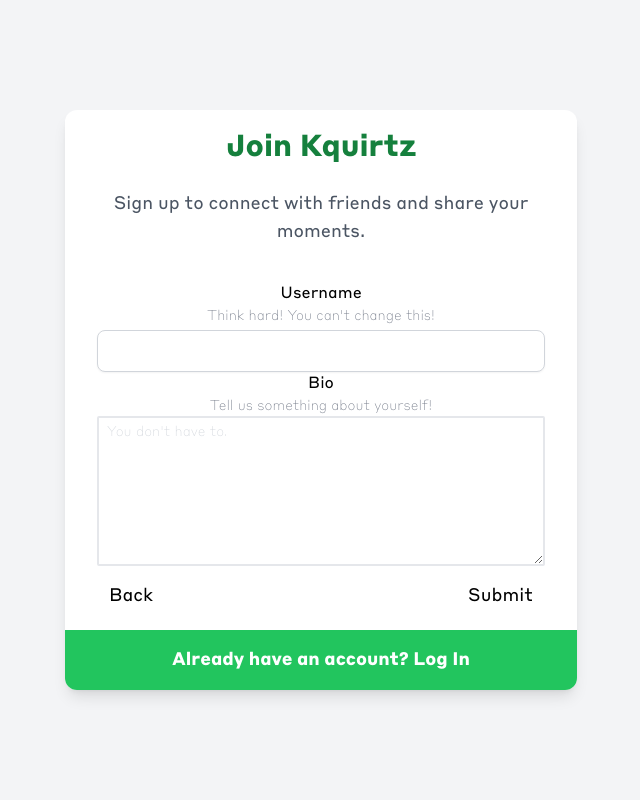
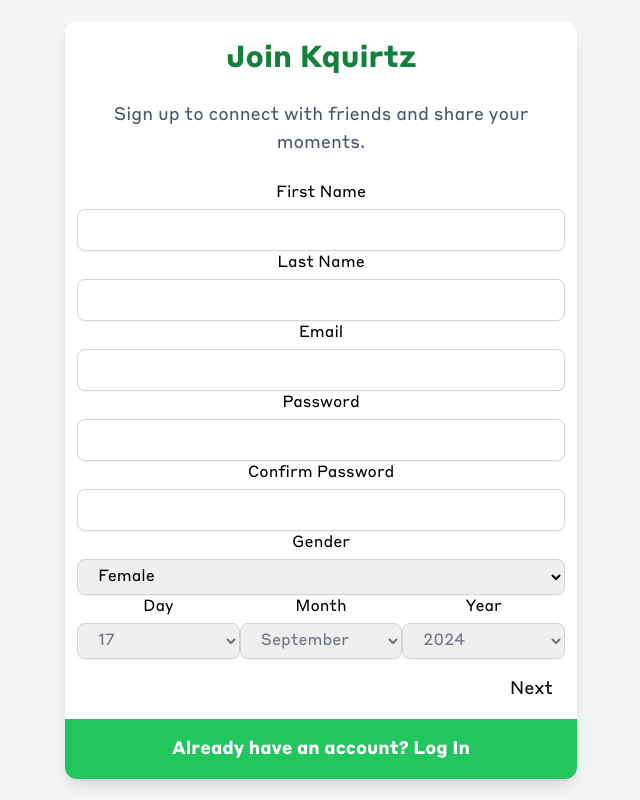
Before and after one commit to Zirenhub/social-app, a React (Vite) app in the folder client/: page / in a window 1280 px wide. Shown: the whole page, without its empty margins (319-959 px from the left). Built offline with nearby package versions, Linux system fonts and the light colour scheme.

Commit message:
styling changes to signup

```diff
--- a/client/src/components/auth/SignUp.tsx
+++ b/client/src/components/auth/SignUp.tsx
@@ -1,15 +1,15 @@
+import PageOne from './signUpPages/PageOne';
+import PageTwo from './signUpPages/PageTwo';
 import { z } from 'zod';
 import { useSignUpForm } from './helpers/useSignUpForm';
-import PageOne from './signUpPages/PageOne';
 import User from './SignUpUserSchema';
 import { useState } from 'react';
-import PageTwo from './signUpPages/PageTwo';
 import { FIRST_PAGE_FIELDS } from '../../constants/formConstants';
 
 type TFormInput = z.infer<typeof User>;
 
 function SignUp() {
-  const [page, setPage] = useState<1 | 2>(2);
+  const [page, setPage] = useState<1 | 2>(1);
 
   const {
     formMethods,
@@ -41,7 +41,7 @@ function SignUp() {
   };
 
   return (
-    <form onSubmit={handleSubmit(onSubmit)} className="flex flex-col py-3 px-5">
+    <form onSubmit={handleSubmit(onSubmit)} className="flex flex-col">
       {page === 1 ? (
         <>
           <PageOne
@@ -49,20 +49,24 @@ function SignUp() {
             getDayOptions={getDayOptions}
             getYearOptions={getYearOptions}
           />
-          <button type="button" onClick={nextPage} className="btn-auth">
+          <button
+            type="button"
+            onClick={nextPage}
+            className="btn-auth self-end mb-2"
+          >
             Next
           </button>
         </>
       ) : (
-        <div className="flex flex-col">
+        <>
           <PageTwo formMethods={formMethods} />
-          <div className="flex justify-between">
+          <div className="flex justify-between mb-2">
             <button type="button" onClick={prevPage} className="btn-auth">
               Back
             </button>
-            <input type="submit" className="btn-auth" />
+            <input type="submit" className="btn-submit" />
           </div>
-        </div>
+        </>
       )}
     </form>
   );
--- a/client/src/components/auth/signUpPages/PageOne.tsx
+++ b/client/src/components/auth/signUpPages/PageOne.tsx
@@ -36,8 +36,8 @@ function PageOne({ formMethods, getDayOptions, getYearOptions }: Props) {
         <option value="male">Male</option>
         <option value="other">Other</option>
       </select>
-      <div className="flex">
-        <div className="flex flex-col">
+      <div className="flex justify-between">
+        <div className="flex flex-col w-full">
           <label>Day</label>
           <select
             {...register('day', { setValueAs: (value) => Number(value) })}
@@ -50,7 +50,7 @@ function PageOne({ formMethods, getDayOptions, getYearOptions }: Props) {
             ))}
           </select>
         </div>
-        <div className="flex flex-col">
+        <div className="flex flex-col w-full">
           <label>Month</label>
           <select
             {...register('month', { setValueAs: (value) => Number(value) })}
@@ -63,7 +63,7 @@ function PageOne({ formMethods, getDayOptions, getYearOptions }: Props) {
             ))}
           </select>
         </div>
-        <div className="flex flex-col">
+        <div className="flex flex-col w-full">
           <label>Year</label>
           <select
             {...register('year', { setValueAs: (value) => Number(value) })}
```
